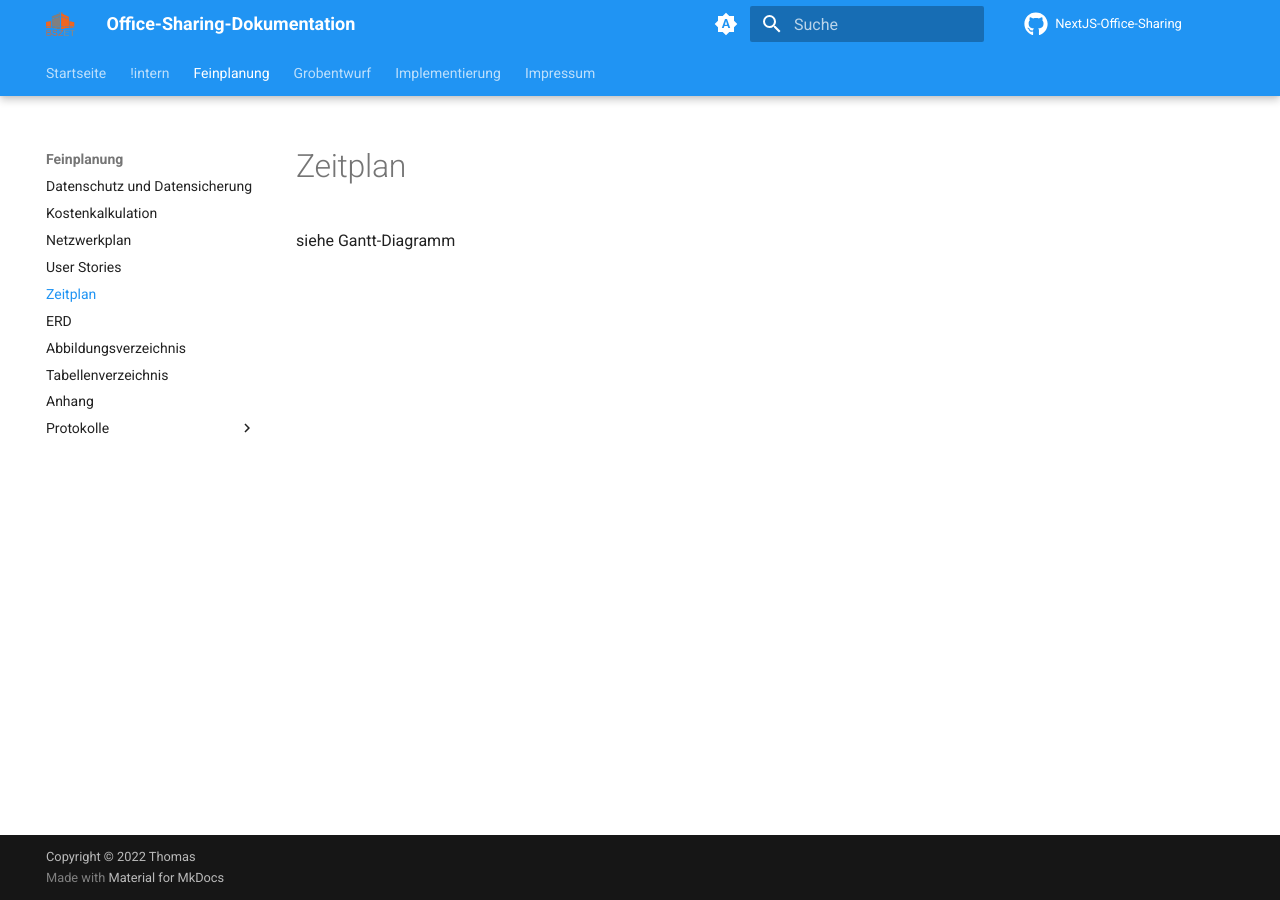
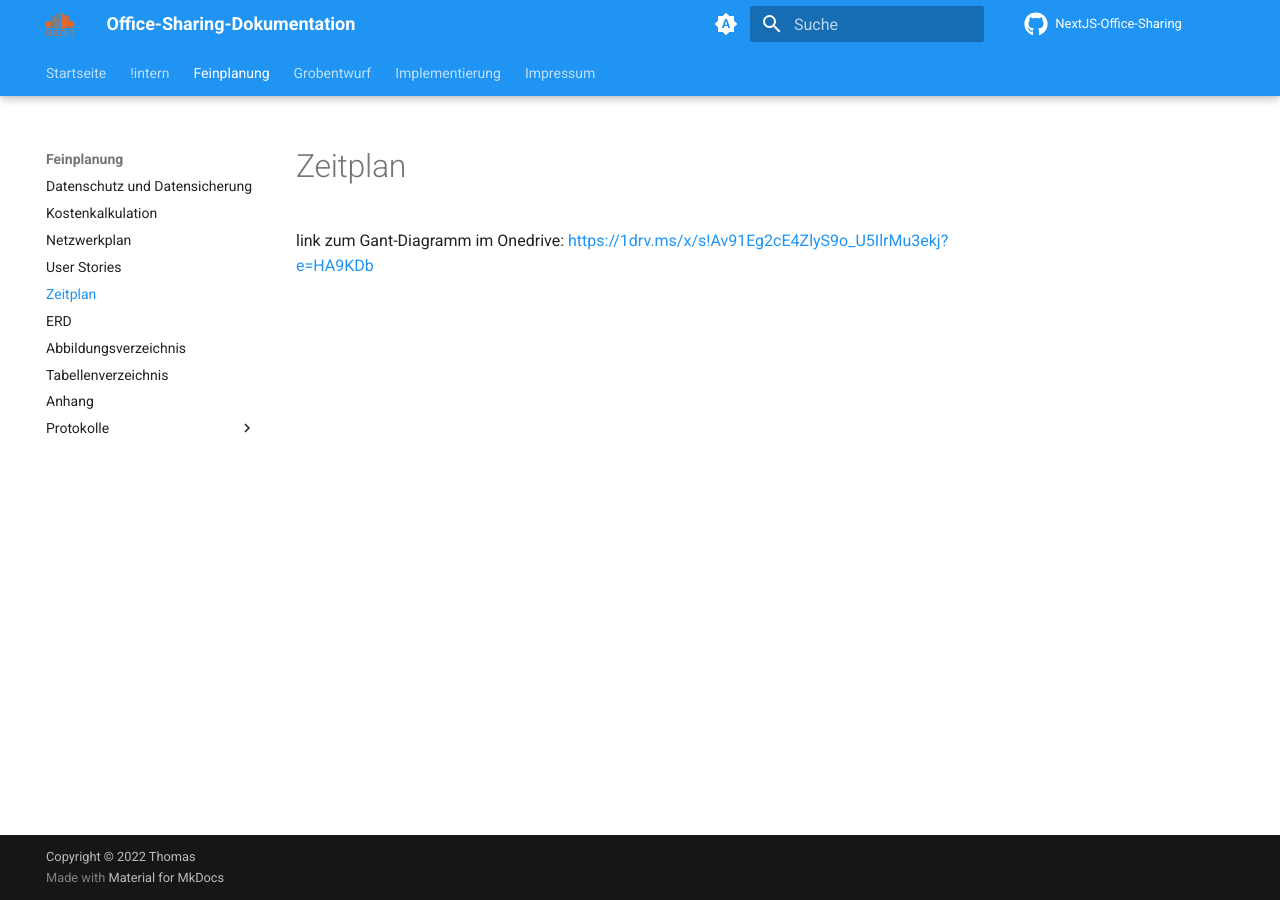
Before and after one commit to gz-bad-erzland-p2/Dokumentation, an MkDocs documentation site: the page built from docs/feinplanung/40_zeitplan.md, in a window 1280 px wide. Built offline with MkDocs 1.6.1 and Material for MkDocs 9.7.7, drawn with Linux system fonts in a browser that asks for light colours; comment, search, counter and statistics services are not loaded.

Commit message:
Update 40_zeitplan.md

```diff
--- a/docs/feinplanung/40_zeitplan.md
+++ b/docs/feinplanung/40_zeitplan.md
@@ -1,3 +1,3 @@
 # Zeitplan
 
-siehe Gantt-Diagramm
+link zum Gant-Diagramm im Onedrive: https://1drv.ms/x/s!Av91Eg2cE4ZlyS9o_U5IlrMu3ekj?e=HA9KDb
```
